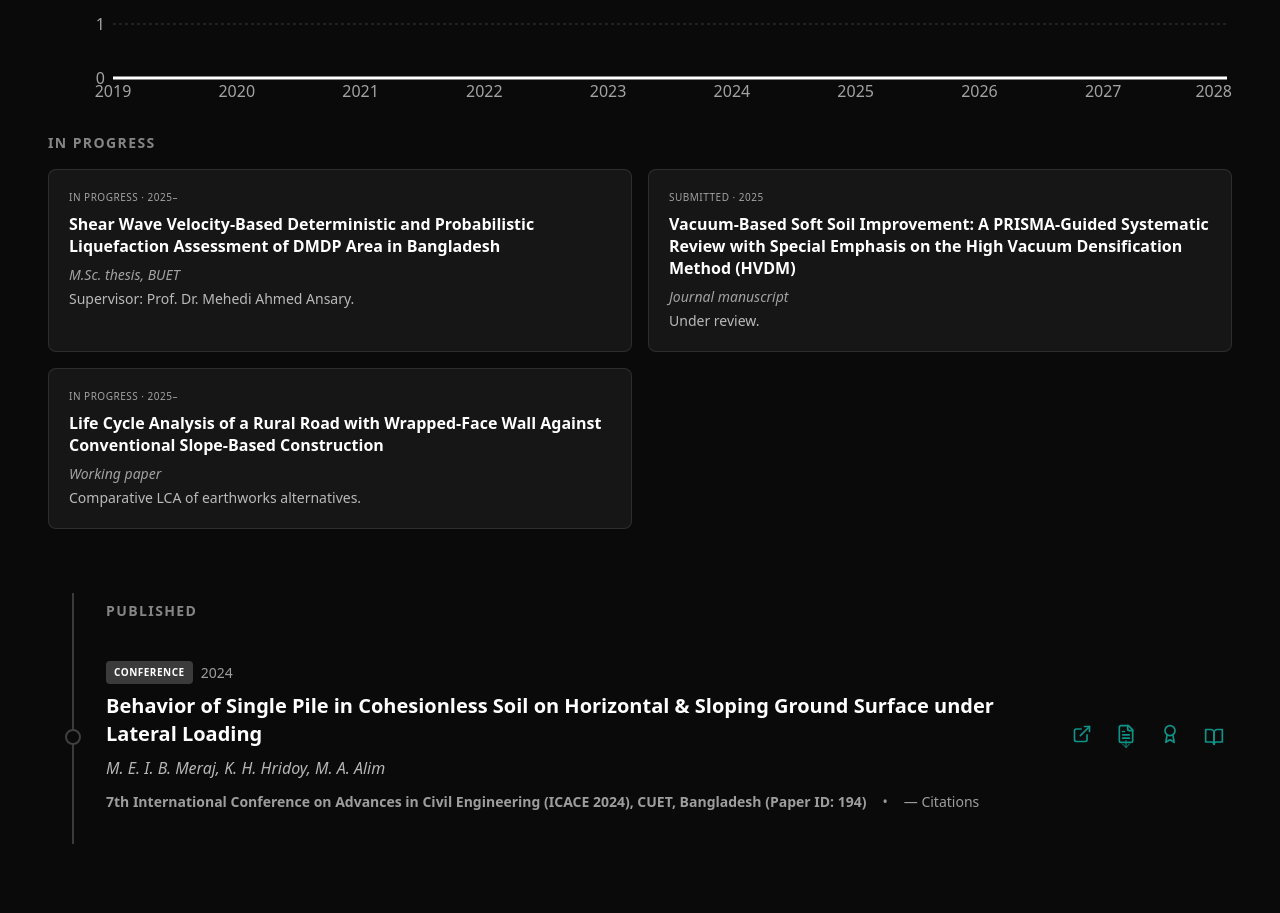
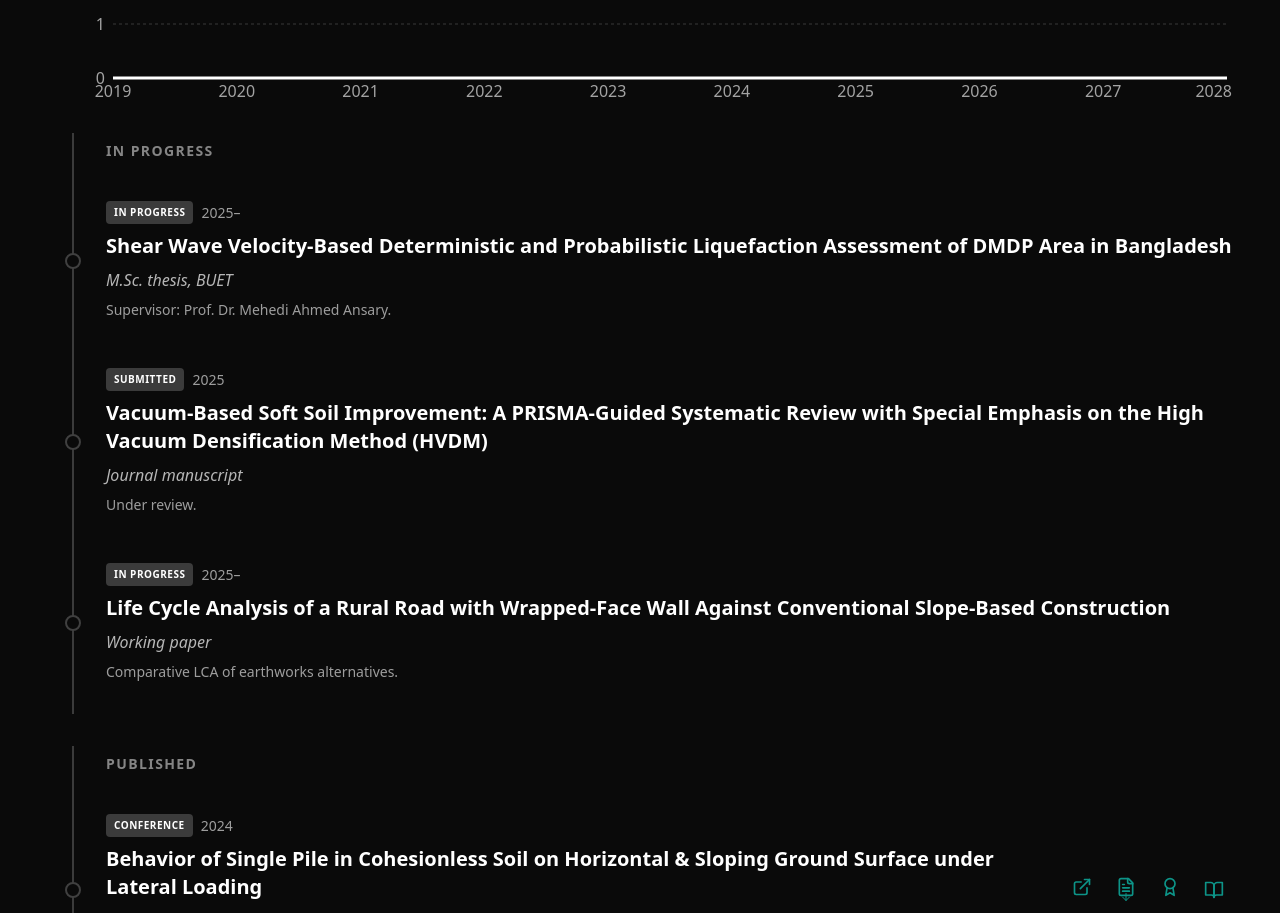
Before and after one commit to enamulislammeraj25-rin/portfolio-xrin, a React (Create React App) app: page / in a window 1280 px wide. Shown: the part 5440-6353 px from the top of the page. Built offline with nearby package versions, Linux system fonts and the light colour scheme.

Commit message:
Use the published timeline layout for in-progress papers.

```diff
--- a/src/App.js
+++ b/src/App.js
@@ -909,18 +909,29 @@ export default function App() {
             </div>
 
             {PORTFOLIO_DATA.working_papers && PORTFOLIO_DATA.working_papers.length > 0 && (
-              <div>
-                <h3 className="text-sm font-bold uppercase tracking-widest opacity-50 mb-4">In progress</h3>
-                <div className="grid md:grid-cols-2 gap-4 mb-8">
-                  {PORTFOLIO_DATA.working_papers.map((wp) => (
-                    <div key={wp.id} className={`p-5 rounded-lg border ${(theme === 'light' || theme === 'spring') ? 'border-stone-200 bg-white' : 'border-white/10 bg-white/5'}`}>
-                      <div className="text-[10px] uppercase tracking-wider opacity-60 mb-2">{wp.status} · {wp.year}</div>
-                      <h4 className="font-semibold leading-snug mb-2">{wp.title}</h4>
-                      <p className="text-sm opacity-60 italic mb-1">{wp.venue}</p>
-                      {wp.note && <p className="text-sm opacity-70">{wp.note}</p>}
-                    </div>
-                  ))}
-                </div>
+              <div className={`border-l-2 py-2 ml-3 md:ml-6 ${(theme === 'light' || theme === 'spring') ? 'border-stone-300' : 'border-white/20'}`}>
+                <h3 className="text-sm font-bold uppercase tracking-widest opacity-50 mb-4 ml-8">In progress</h3>
+                {PORTFOLIO_DATA.working_papers.map((wp) => (
+                  <div key={wp.id} className={`relative group pl-8 py-6 rounded-r-lg transition-all duration-300 border-transparent
+                      ${(theme === 'light' || theme === 'spring') ? 'hover:bg-white' : 'hover:bg-white/5'}`}>
+                      <div className={`absolute -left-[9px] top-1/2 transform -translate-y-1/2 w-4 h-4 rounded-full border-2 flex items-center justify-center
+                          ${(theme === 'light' || theme === 'spring') ? 'bg-white border-stone-300' : 'bg-neutral-950 border-neutral-700'}`}>
+                          <div className={`w-2 h-2 rounded-full ${getHoverBgColor()}`} />
+                      </div>
+                      <div className="flex gap-2 items-center mb-2">
+                          <span className={`px-2 py-1 text-[10px] font-bold uppercase tracking-wider rounded
+                              ${(theme === 'light' || theme === 'spring') ? 'bg-stone-200 text-stone-800' : 'bg-white/20 text-white'}`}>
+                              {wp.status}
+                          </span>
+                          <span className="text-sm opacity-60">{wp.year}</span>
+                      </div>
+                      <h3 className={`text-lg md:text-xl font-bold mb-2 transition-colors ${getHoverTextColor()}`}>
+                          {wp.title}
+                      </h3>
+                      <p className="opacity-70 mb-2 italic">{wp.venue}</p>
+                      {wp.note && <p className="text-sm opacity-60">{wp.note}</p>}
+                  </div>
+                ))}
               </div>
             )}
 
```
